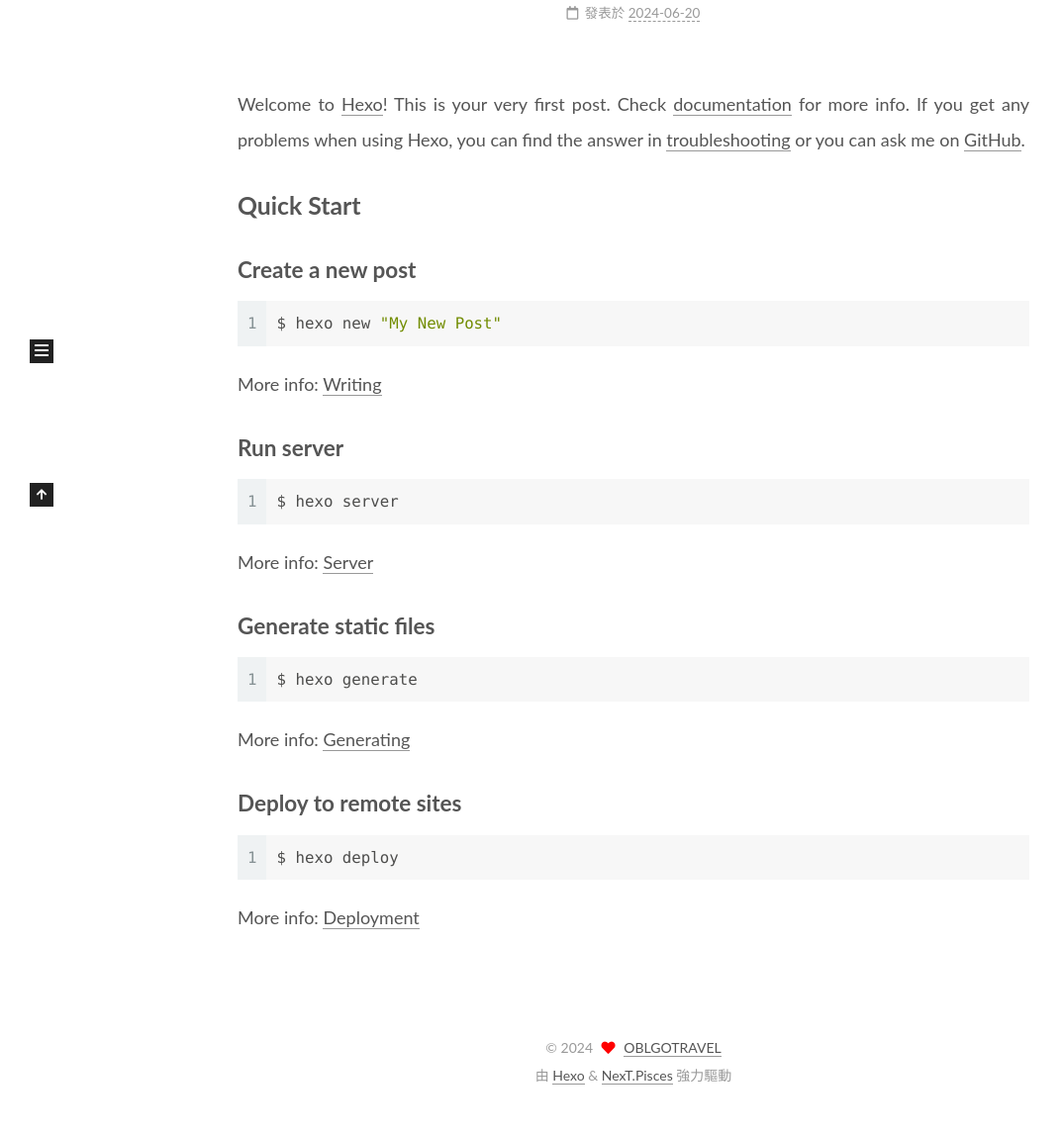
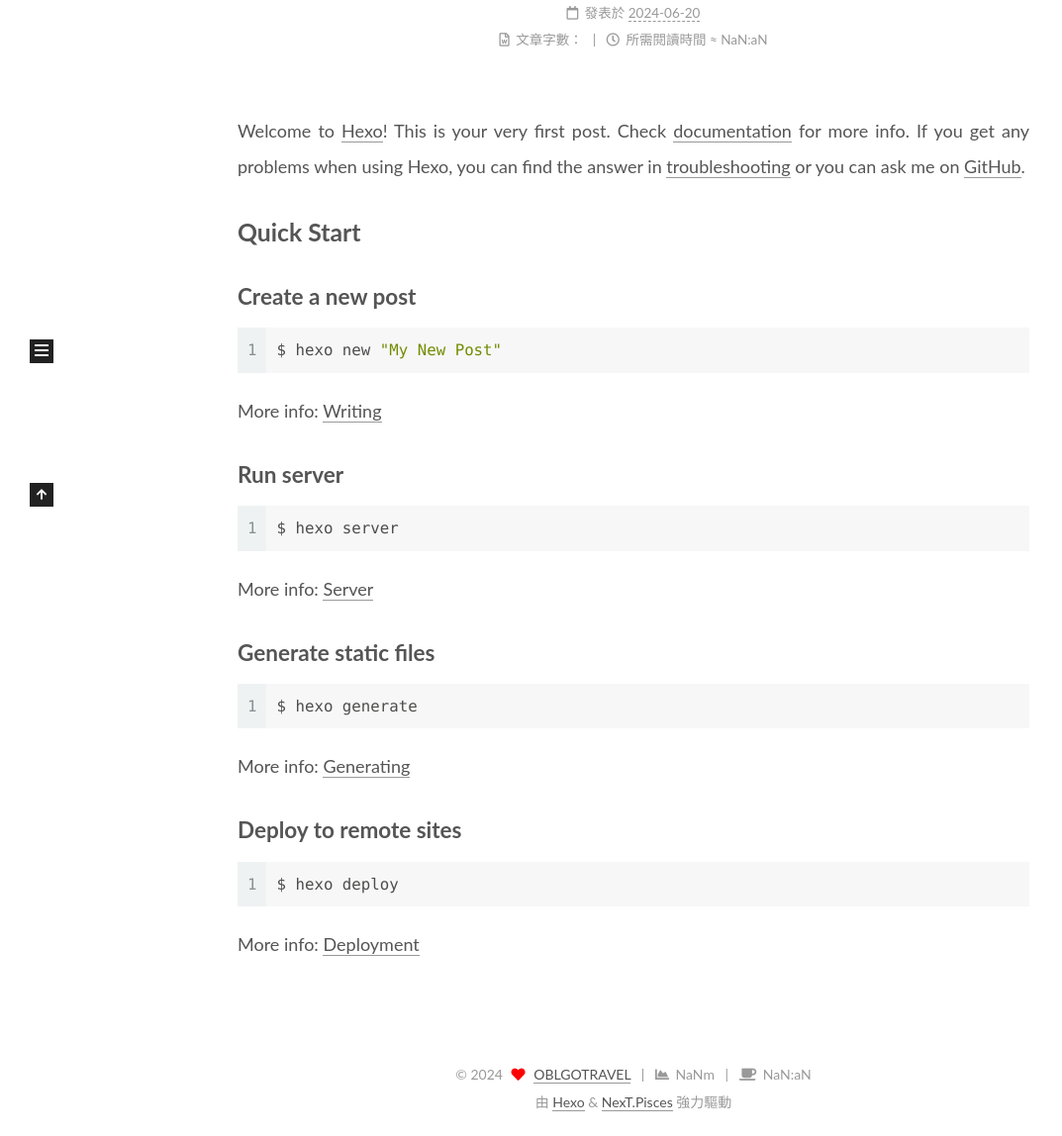
Before and after one commit to charlieou/charlieou.github.io, a plain HTML site: page hello-world/index.html in a window 1280 px wide. Shown: the part 388-1536 px from the top of the page at 99% size, without its empty margins (0-1073 px from the left). Before the commit the page ends 1509 px from the top, so only its background shows below. Drawn offline with Linux system fonts and the light colour scheme.

Commit message:
First Commit

```diff
--- a/hello-world/index.html
+++ b/hello-world/index.html
@@ -45,7 +45,7 @@
   };
 </script>
 
-  <title>Hello World | 歐伯聊聊天</title>
+  <title>Hello World | 歐伯聊聊天 - 夏天好熱</title>
 
 
 
@@ -194,7 +194,21 @@
               <time title="創建時間：2024-06-20 22:14:31" itemprop="dateCreated datePublished" datetime="2024-06-20T22:14:31+08:00">2024-06-20</time>
             </span>
 
-
+          <br>
+            <span class="post-meta-item" title="文章字數">
+              <span class="post-meta-item-icon">
+                <i class="far fa-file-word"></i>
+              </span>
+                <span class="post-meta-item-text">文章字數：</span>
+              <span></span>
+            </span>
+            <span class="post-meta-item" title="所需閱讀時間">
+              <span class="post-meta-item-icon">
+                <i class="far fa-clock"></i>
+              </span>
+                <span class="post-meta-item-text">所需閱讀時間 &asymp;</span>
+              <span>NaN:aN</span>
+            </span>
 
         </div>
       </header>
@@ -350,6 +364,16 @@
     <i class="fa fa-heart"></i>
   </span>
   <span class="author" itemprop="copyrightHolder"><a target="_blank" rel="noopener" href='https://market.591.com.tw/36777/price?guide=1'>OBLGOTRAVEL</a></span>
+    <span class="post-meta-divider">|</span>
+    <span class="post-meta-item-icon">
+      <i class="fa fa-chart-area"></i>
+    </span>
+    <span title="總字數">NaNm</span>
+    <span class="post-meta-divider">|</span>
+    <span class="post-meta-item-icon">
+      <i class="fa fa-coffee"></i>
+    </span>
+    <span title="所需總閱讀時間">NaN:aN</span>
 </div>
   <div class="powered-by">由 <a href="https://hexo.io/" class="theme-link" rel="noopener" target="_blank">Hexo</a> & <a href="https://pisces.theme-next.org/" class="theme-link" rel="noopener" target="_blank">NexT.Pisces</a> 強力驅動
   </div>
```
Also changed, not shown: about/index.html (+11 -1 lines), archives/2024/06/index.html (+11 -1 lines), archives/2024/index.html (+11 -1 lines), archives/index.html (+11 -1 lines), categories/index.html (+11 -1 lines), index.html (+26 -2 lines), tags/index.html (+11 -1 lines).
